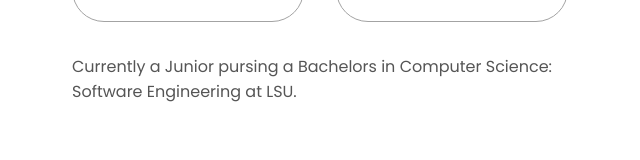
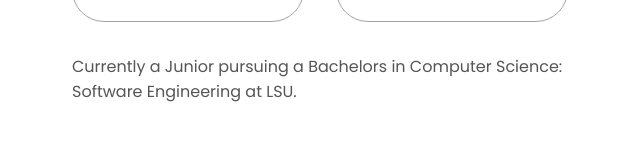
Before and after one commit to sngu114/html-css-js-portfolio-website, a plain HTML site: page index.html in a window 1280 px wide. Shown: the part 1397-1557 px from the top of the page, 552-1192 px from the left. Drawn offline with Linux system fonts and the light colour scheme.

Commit message:
Update index.html

```diff
--- a/index.html
+++ b/index.html
@@ -94,7 +94,7 @@
                     </div>
                 </div>
                 <div class="text-container">
-                    <p>Currently a Junior pursing a Bachelors in Computer Science: Software Engineering at LSU.</p>
+                    <p>Currently a Junior pursuing a Bachelors in Computer Science: Software Engineering at LSU.</p>
                 </div>
             </div>
         </div>
```
